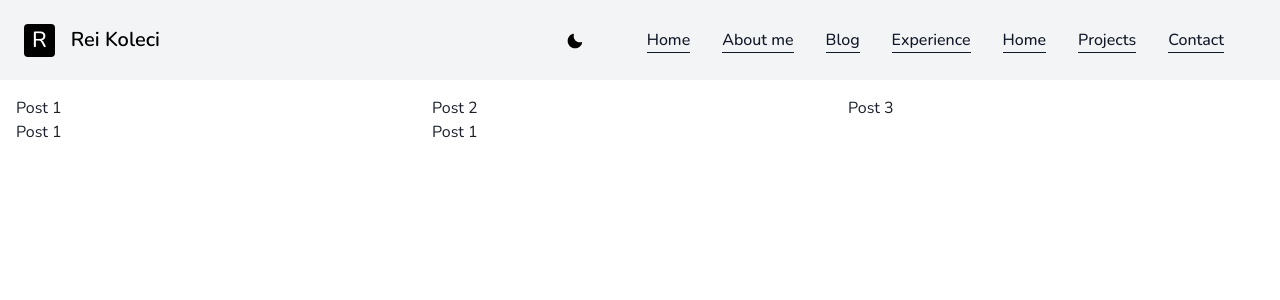
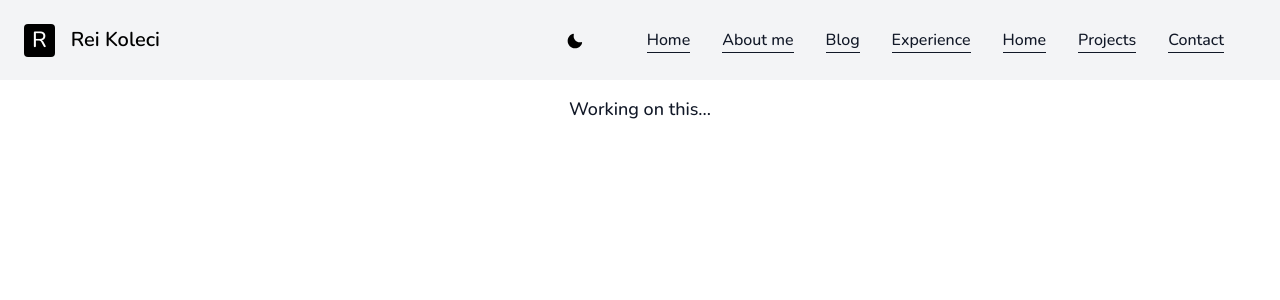
Before and after one commit to rkoleci/portfolio-web, a Next.js app: page /blog in a window 1280 px wide. Shown: the top 300 px of the page. Built offline with nearby package versions, Linux system fonts and the light colour scheme.

Commit message:
Temp disable blog route

```diff
--- a/pages/blog.tsx
+++ b/pages/blog.tsx
@@ -1,4 +1,4 @@
-import { Box } from "@chakra-ui/react";
+import { Box, Text } from "@chakra-ui/react";
 import { GetStaticProps, InferGetStaticPropsType } from "next";
 
 import GridList from "../components/grid";
@@ -26,7 +26,8 @@ export default function Blog({
 
   return (
     <Box p="4">
-      <GridList data={blog} renderItem={Item} onItemClick={onItemClick} />
+      <Text color='primary.100' fontSize='lg' fontWeight='500' textAlign='center'>Working on this...</Text>
+      {/* <GridList data={blog} renderItem={Item} onItemClick={onItemClick} /> */}
     </Box>
   );
 }
```
